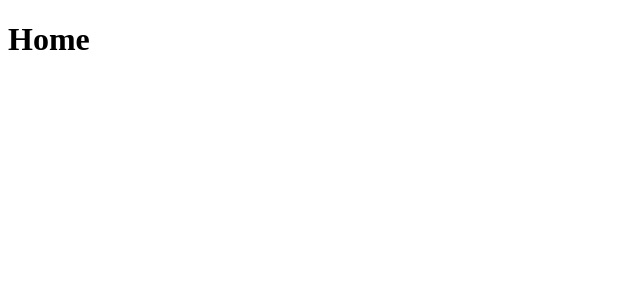
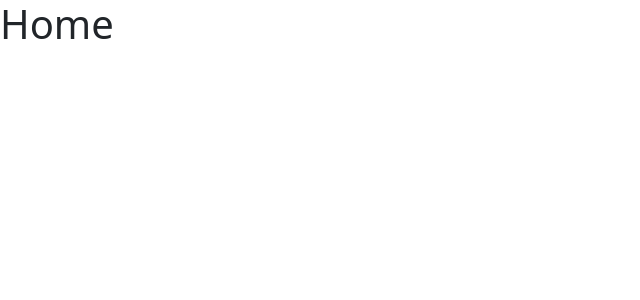
Before and after one commit to aim97/ticketing, a Next.js app in the folder client/: page / in a window 1280 px wide. Shown: the top 300 px of the page, without its empty margins (0-640 px from the left). Built offline with nearby package versions, Linux system fonts and the light colour scheme.

Commit message:
add custom next app file to include the global css

```diff
--- a/client/package.json
+++ b/client/package.json
@@ -9,6 +9,7 @@
   "author": "",
   "license": "ISC",
   "dependencies": {
+    "bootstrap": "^5.1.3",
     "next": "^12.0.4",
     "react": "^17.0.2",
     "react-dom": "^17.0.2"
--- /dev/null
+++ b/client/pages/_app.jsx
@@ -0,0 +1,5 @@
+import 'bootstrap/dist/css/bootstrap.css';
+
+export default ({ Component, pageProps }) => {
+  return <Component {...pageProps} />;
+};
```
Also changed, not shown: client/pages/auth/login.jsx (added), client/pages/auth/signup.jsx (added), 1 other file (tests, documents, lock files or other folders).
